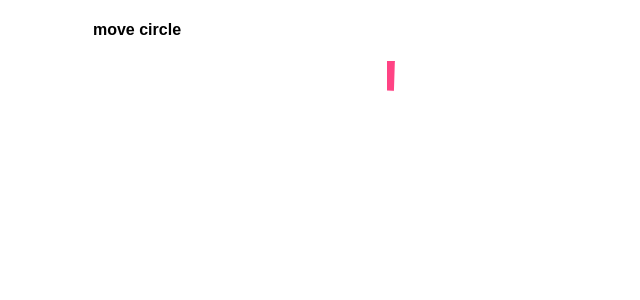
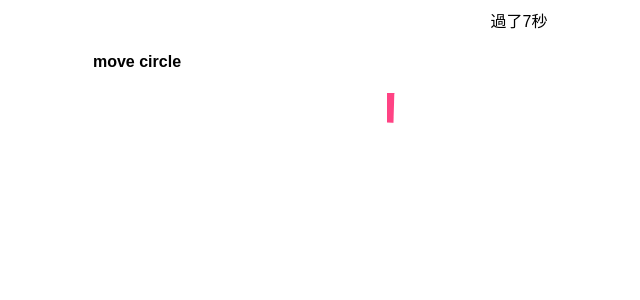
Before and after one commit to akari0624/hexSchool2019Week1_pomodoro, a React (Create React App) app: page / in a window 1280 px wide. Shown: the top 300 px of the page, without its empty margins (121-761 px from the left). Built offline with nearby package versions, Linux system fonts and the light colour scheme.

Commit message:
實作時間與canvas的連動

```diff
--- a/src/components/movecircle/movecircle.tsx
+++ b/src/components/movecircle/movecircle.tsx
@@ -6,22 +6,24 @@ interface Props {
   height: string
   innerCanvasColor?: string
   outterCanvasColor?: string
+  passedSeconds: number
 }
 
 const MoveCircle = ({
   outterCanvasColor = '#000000',
   width,
   height,
+  passedSeconds,
 }: Props) => {
-  const memo = useMemo(() => ({ nowProgress: 0 }), [])
+  const _PassedSeconds = useRef<number>(0)
   const innerCanvasRef = useRef<HTMLCanvasElement | null>(null)
   const canvasRef = useRef<HTMLCanvasElement | null>(null)
   const tomatoClockMinutes = 25
-  const wholeTomatoClockMinutesProgress = 60 * 60 * tomatoClockMinutes
+  const wholeTomatoClockMinutesProgress =  60 * tomatoClockMinutes
   const clockLoopRunFuncRef = useRef<FrameRequestCallback | null>(null)
   const requestDrawMoveGraduallyCircleFrame = useCallback(
     (ctx: CanvasRenderingContext2D, ctxWidth: number, ctxHeight: number) => (
-      eTime: DOMHighResTimeStamp,
+      eTime: DOMHighResTimeStamp
     ) => {
       ctx.clearRect(0, 0, ctxWidth, ctxHeight)
       ctx.translate(ctxWidth / 2, ctxHeight / 2)
@@ -33,7 +35,7 @@ const MoveCircle = ({
         0,
         (ctxWidth + ctxHeight) / 4,
         0 * Math.PI,
-        (memo.nowProgress / wholeTomatoClockMinutesProgress) * 2 * Math.PI,
+        (_PassedSeconds.current / wholeTomatoClockMinutesProgress) * 2 * Math.PI,
       )
       ctx.strokeStyle = outterCanvasColor
       ctx.stroke()
@@ -41,7 +43,6 @@ const MoveCircle = ({
       ctx.lineTo(0, 0)
       ctx.closePath()
       ctx.fill()
-      memo.nowProgress += 1
       ctx.setTransform(1, 0, 0, 1, 0, 0)
       clockLoopRunFuncRef.current &&
         requestAnimationFrame(clockLoopRunFuncRef.current)
@@ -98,6 +99,8 @@ const MoveCircle = ({
     }
   }, [canvasRef, requestDrawMoveGraduallyCircleFrame, drawInnerCircle])
 
+  _PassedSeconds.current = passedSeconds
+
   return (
     <PositionRelativeDivWrapper>
       <h4>move circle</h4>
--- a/src/index.tsx
+++ b/src/index.tsx
@@ -1,4 +1,4 @@
-import React, { useState, useCallback } from 'react'
+import React, { useState, useCallback, useEffect } from 'react'
 import { render } from 'react-dom'
 
 import './styles.css'
@@ -10,20 +10,41 @@ const CanvasWrapDiv = Styled.div`
   height:500px;
 `
 
+const countDownMinutes = 25
+
+let countDownAllMillSeconds = countDownMinutes * 60 // 1500 秒
+
 function App() {
   const [isPaused, setIsPaused] = useState(false)
+  const [passedSeconds, setPassedSeconds] = useState(0)
 
   const handleIsPause = useCallback((e: React.MouseEvent<HTMLDivElement>) => {
     setIsPaused((isPaused: boolean) => !isPaused)
   }, [])
 
+  useEffect(() => {
+    const doSetPassedSeconds = () => {
+      if (!isPaused) {
+        setPassedSeconds((passedSeconds: number) => passedSeconds + 1)
+      }
+    }
+
+    const intervalID = setInterval(doSetPassedSeconds, 1000)
+
+    return () => {
+      clearInterval(intervalID)
+    }
+  }, [isPaused])
+
   return (
     <div className="App">
+      <div> 過了{passedSeconds}秒</div>
       <CanvasWrapDiv onClick={handleIsPause}>
         <MoveCircle
           width={'500px'}
           height={'500px'}
           outterCanvasColor={isPaused ? '#000000' : '#FF4384'}
+          passedSeconds={passedSeconds}
         />
       </CanvasWrapDiv>
     </div>
```
